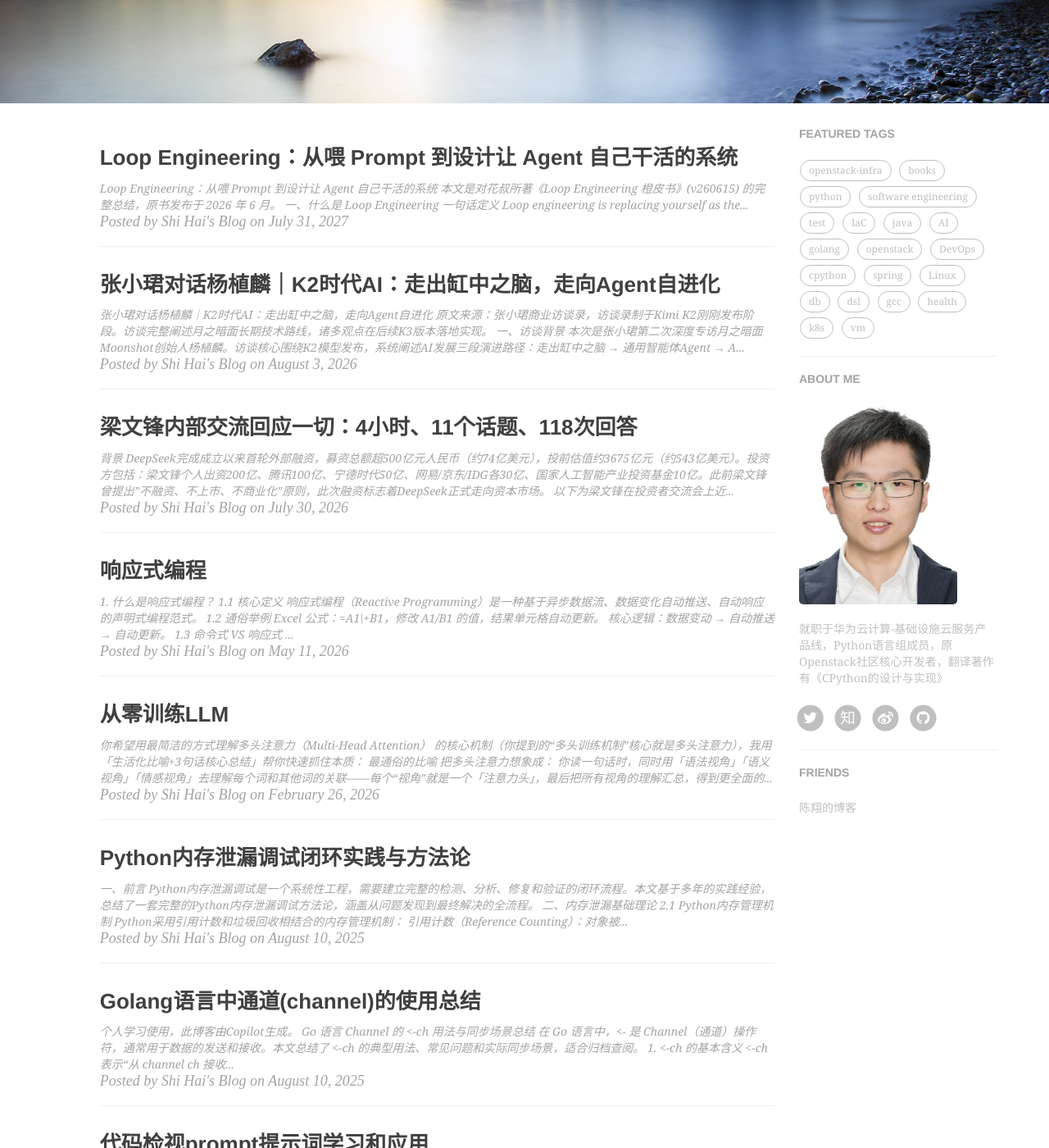
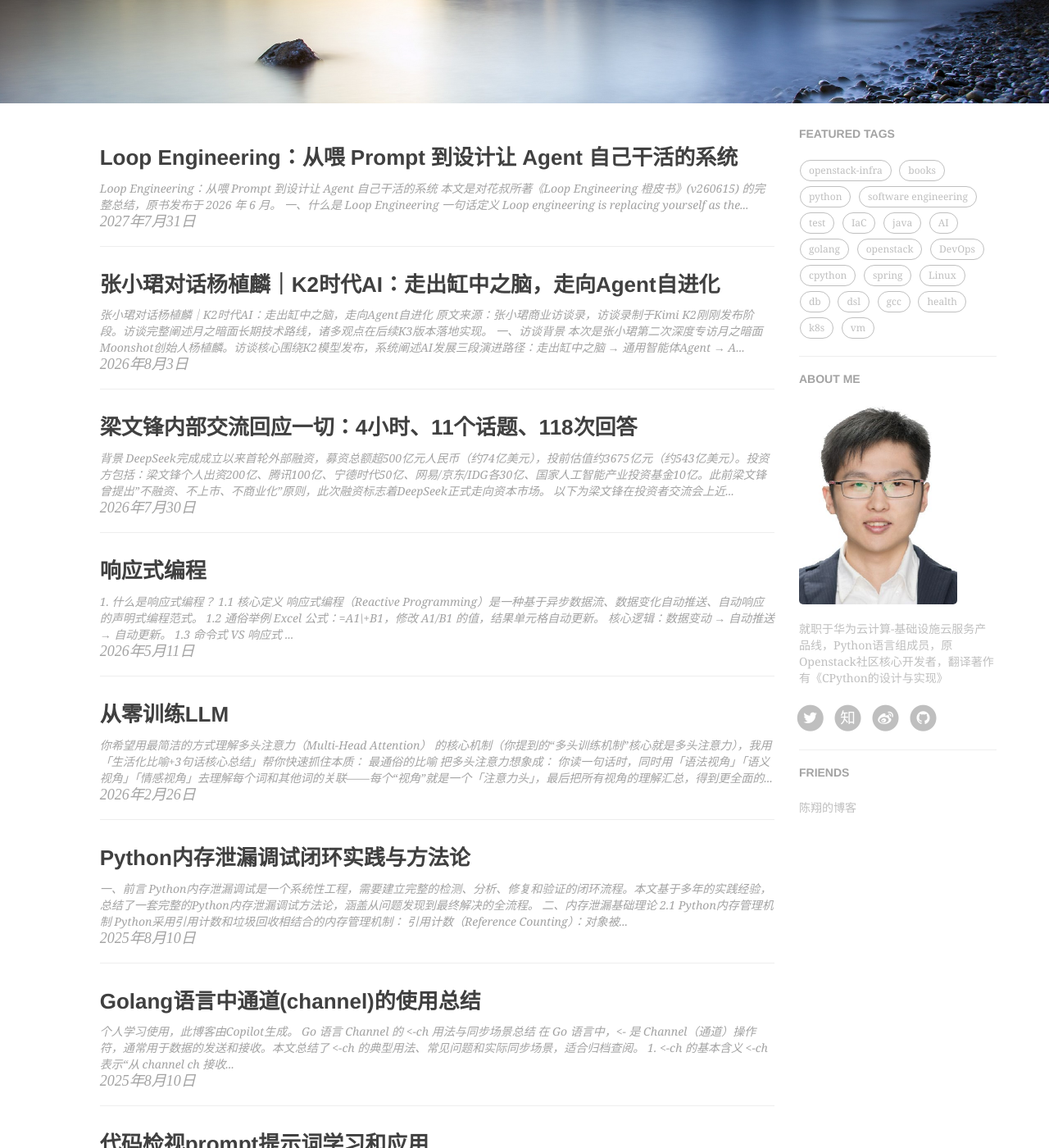
Before and after one commit to shihai1991/shihai1991.github.io, a Jekyll site: the page built from index.html, in a window 1280 px wide and 1400 px high, scrolled down 292 px. Shown: the whole window at 82% size. Built offline with Jekyll 4.4.1, drawn with Linux system fonts in a browser that asks for light colours; nearby versions of some CDN libraries; the list of posts is cut into pages by our own code; comment, search, counter and statistics services are not loaded; some of the changed text lies outside the part shown.

Commit message:
Show post publish date in Chinese format (YYYY年M月D日)
Drop the 'Posted by <author> on' prefix on both the home post list (index.html) and the post header (intro-header.html); render page.date/post.date as e.g. 2027年7月31日.

Co-Authored-By: Claude <noreply@anthropic.com>

```diff
--- a/_includes/intro-header.html
+++ b/_includes/intro-header.html
@@ -43,7 +43,7 @@
                     <h1>{{ page.title }}</h1>
                     {% comment %} always create a h2 for keeping the margin {% endcomment %}
                     <h2 class="subheading">{{ page.subtitle }}</h2>
-                    <span class="meta">Posted by {% if page.author %}{{ page.author }}{% else %}{{ site.title }}{% endif %} on {{ page.date | date: "%B %-d, %Y" }}</span>
+                    <span class="meta">{{ page.date | date: "%Y年%-m月%-d日" }}</span>
                 </div>
             </div>
         </div>
--- a/index.html
+++ b/index.html
@@ -23,7 +23,7 @@ description: "随遇而安"
         </div>
     </a>
     <p class="post-meta">
-        Posted by {% if post.author %}{{ post.author }}{% else %}{{ site.title }}{% endif %} on {{ post.date | date: "%B %-d, %Y" }}
+        {{ post.date | date: "%Y年%-m月%-d日" }}
     </p>
 </div>
 <hr>
```
